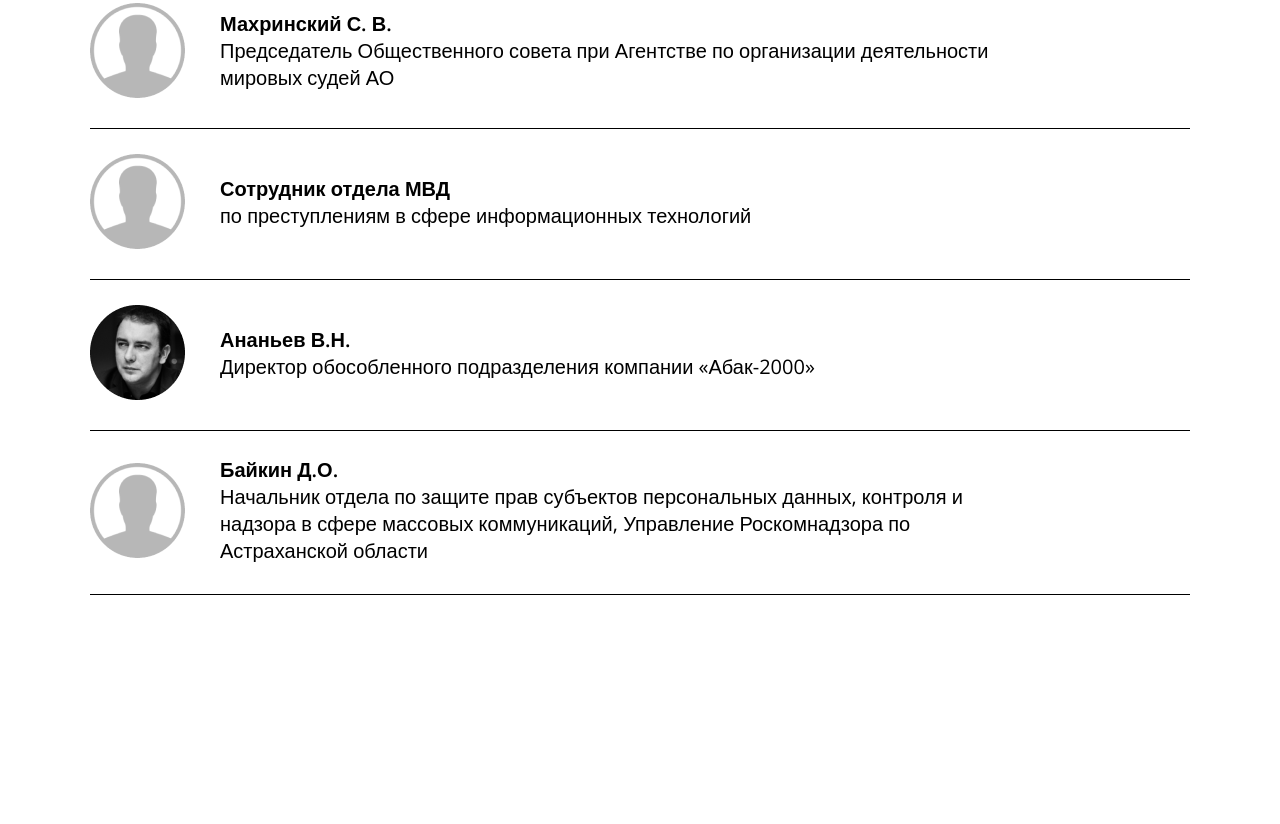
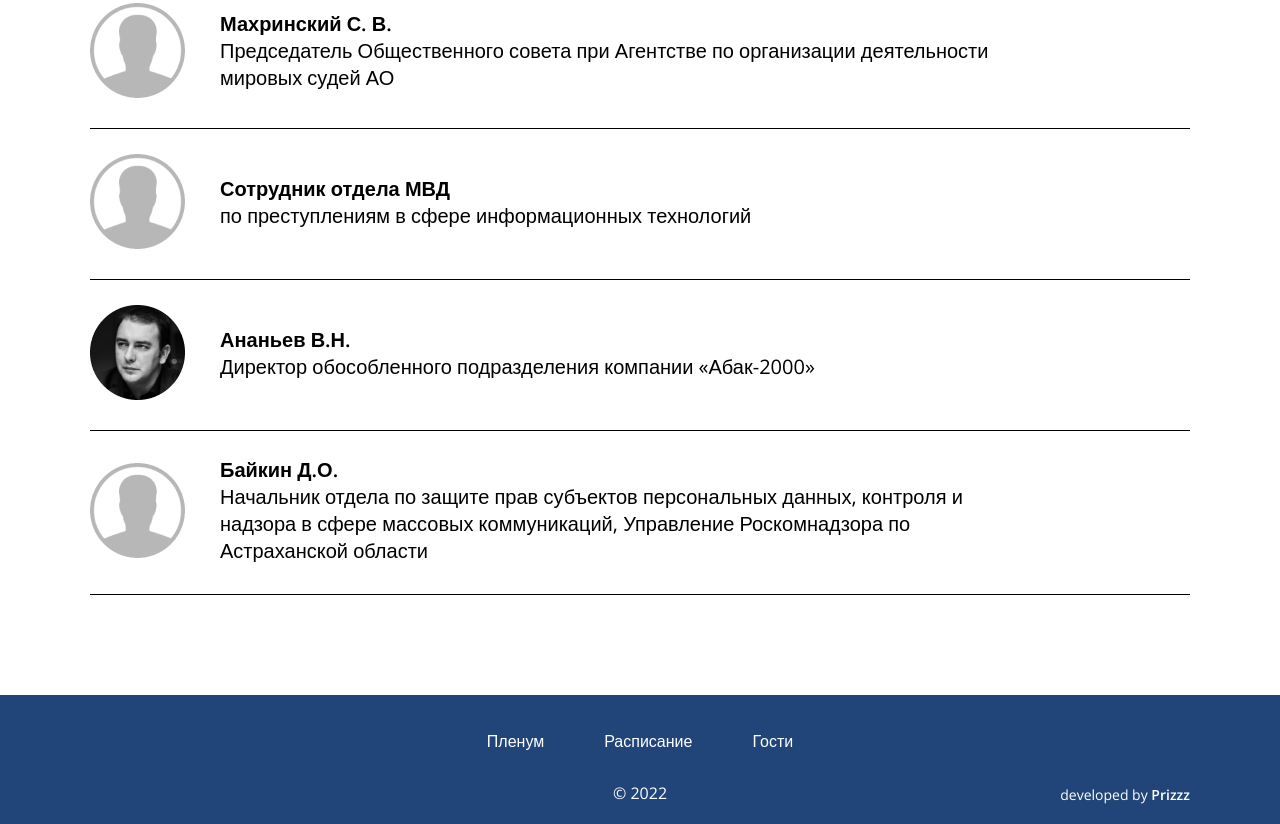
Before and after one commit to Prizzz/conference-InfoSec, a website built with webpack: page conference/src/index.html in a window 1280 px wide. Shown: the part 3908-4732 px from the top of the page. Before the commit the page ends 4603 px from the top, so only its background shows below. Built offline with nearby package versions, Linux system fonts and the light colour scheme.

Commit message:
fear: add footer

```diff
--- a/conference/src/index.html
+++ b/conference/src/index.html
@@ -13,7 +13,7 @@
       <nav class="nav">
         <a href="#plenum" class="nav-link">Пленум</a>
         <a href="#schedule" class="nav-link">Расписание</a>
-        <a href="#" class="nav-link">Гости</a>
+        <a href="#guests" class="nav-link">Гости</a>
       </nav>
       <h1 class="hero-title">Конференция</h1>
       <h2 class="hero-subtitle">Информационная безопасность.<br> Привычная реальность и настоящие угрозы безопасности
@@ -188,7 +188,7 @@
     <div class="circles-item"></div>
   </div>
 
-  <section class="guests">
+  <section class="guests" id="guests">
     <div class="container">
       <div class="section-title">Приглашенные гости</div>
       <div class="guest-item">
@@ -265,5 +265,17 @@
       </div>
     </div>
   </section>
+
+  <footer class="footer">
+    <div class="container">
+      <nav class="nav">
+        <a href="#plenum" class="nav-link">Пленум</a>
+        <a href="#schedule" class="nav-link">Расписание</a>
+        <a href="#guests" class="nav-link">Гости</a>
+      </nav>
+      <p class="copy">© 2022</p>
+      <p class="author">developed by <a href="https://github.com/Prizzz" target="_blank">Prizzz</a></p>
+    </div>
+  </footer>
 </body>
 </html>
--- /dev/null
+++ b/conference/src/styles/footer.sass
@@ -0,0 +1,22 @@
+.footer
+  padding: 35px 0 20px 0
+  background-color: #214479
+  .container
+    position: relative
+  .nav
+    margin-bottom: 30px
+  .copy
+    text-align: center
+    font-size: 16px
+    color: #fff
+  .author
+    position: absolute
+    bottom: 0
+    right: 0
+    font-size: 14px
+    color: #fff
+    +light
+    a
+      color: #fff
+      text-decoration: none
+      +med
--- a/conference/src/styles/main.sass
+++ b/conference/src/styles/main.sass
@@ -6,6 +6,7 @@ $gradient: linear-gradient(0deg, rgba(75, 135, 241, 0.2), rgba(75, 135, 241, 0.2
 @import 'plenum'
 @import 'schedule'
 @import 'guests'
+@import 'footer'
 
 *
   padding: 0
```
